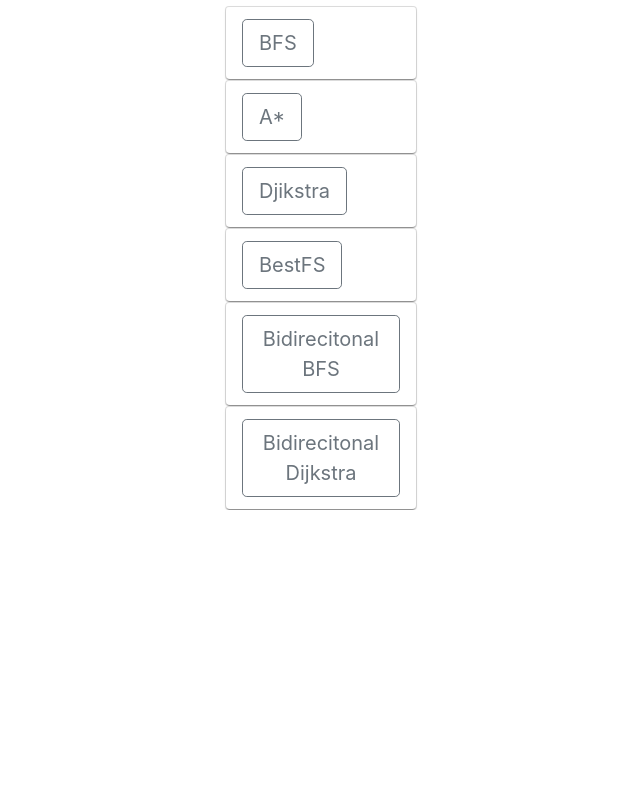
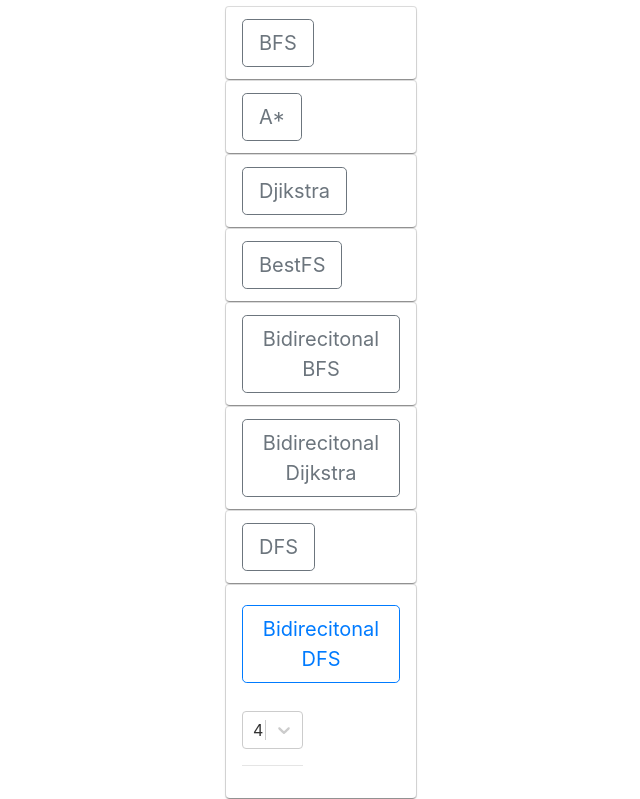
Before and after one commit to NiharikaVadlamudi/Path-Finding-Microsoft-Project-Team-Phoenix-, a React (Create React App) app: page / in a window 1280 px wide. Shown: the part 800-1599 px from the top of the page, without its empty margins (525-1165 px from the left). Before the commit the page ends 1310 px from the top, so only its background shows below. Built offline with nearby package versions, Linux system fonts and the light colour scheme.

Commit message:
Update Agent.jsx

```diff
--- a/src/components/Agent.jsx
+++ b/src/components/Agent.jsx
@@ -30,7 +30,8 @@ class Agent extends Component {
           {id: glob.bestfsButtonId, label: "BestFS", options: [true, true]},
           {id: glob.bidirectionalBFSButtonId, label: "Bidirecitonal BFS", options: [false, true]},
           {id: glob.bidirectionalDijkstraButtonId, label: "Bidirecitonal Dijkstra", options: [false, true]},
-          // {id : glob.dfsButtonId,label:"DFS",options:[true,true]}
+          {id : glob.dfsButtonId,label:"DFS",options:[false,true]},
+          {id: glob.biDFSButtonId, label: "Bidirecitonal DFS", options: [false,true]},
 
         ],
 
```
